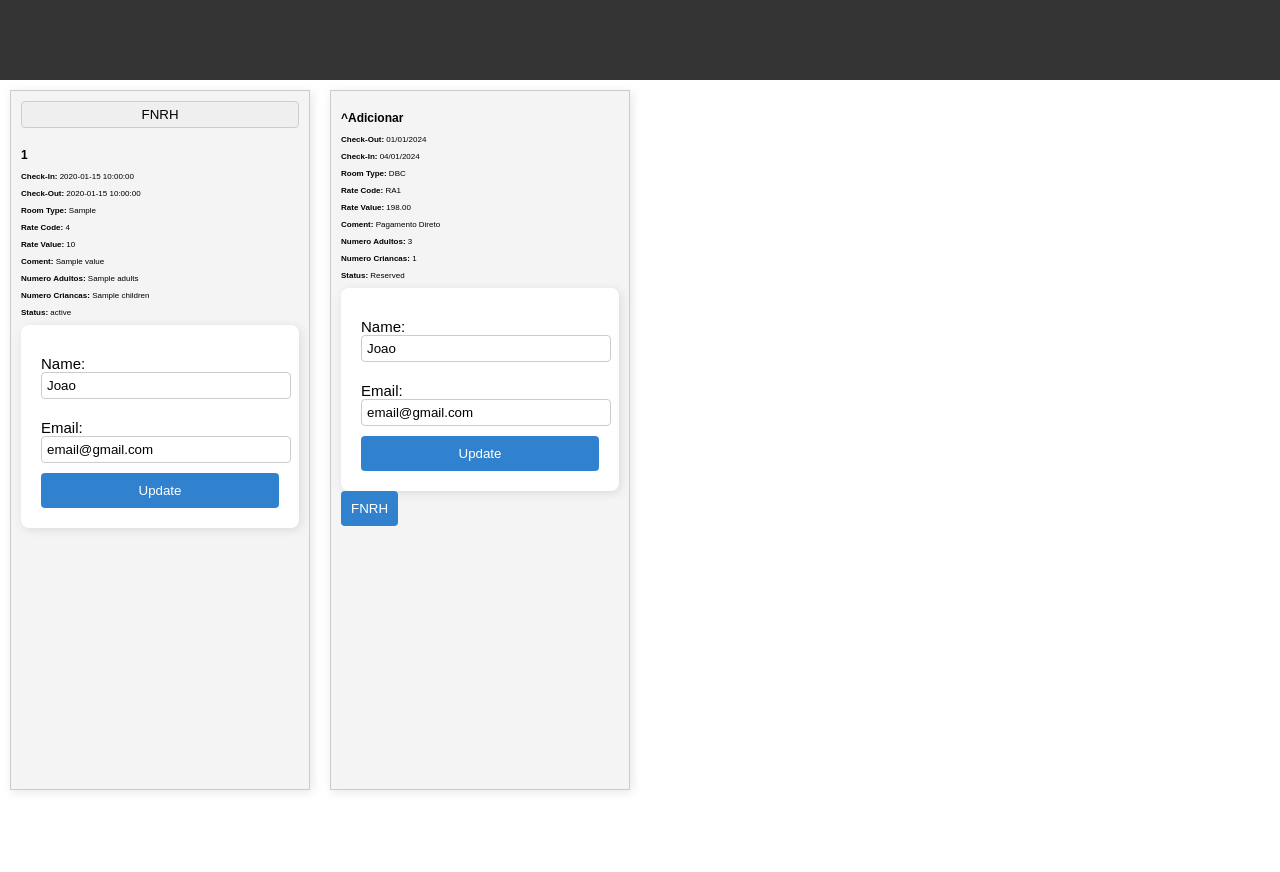
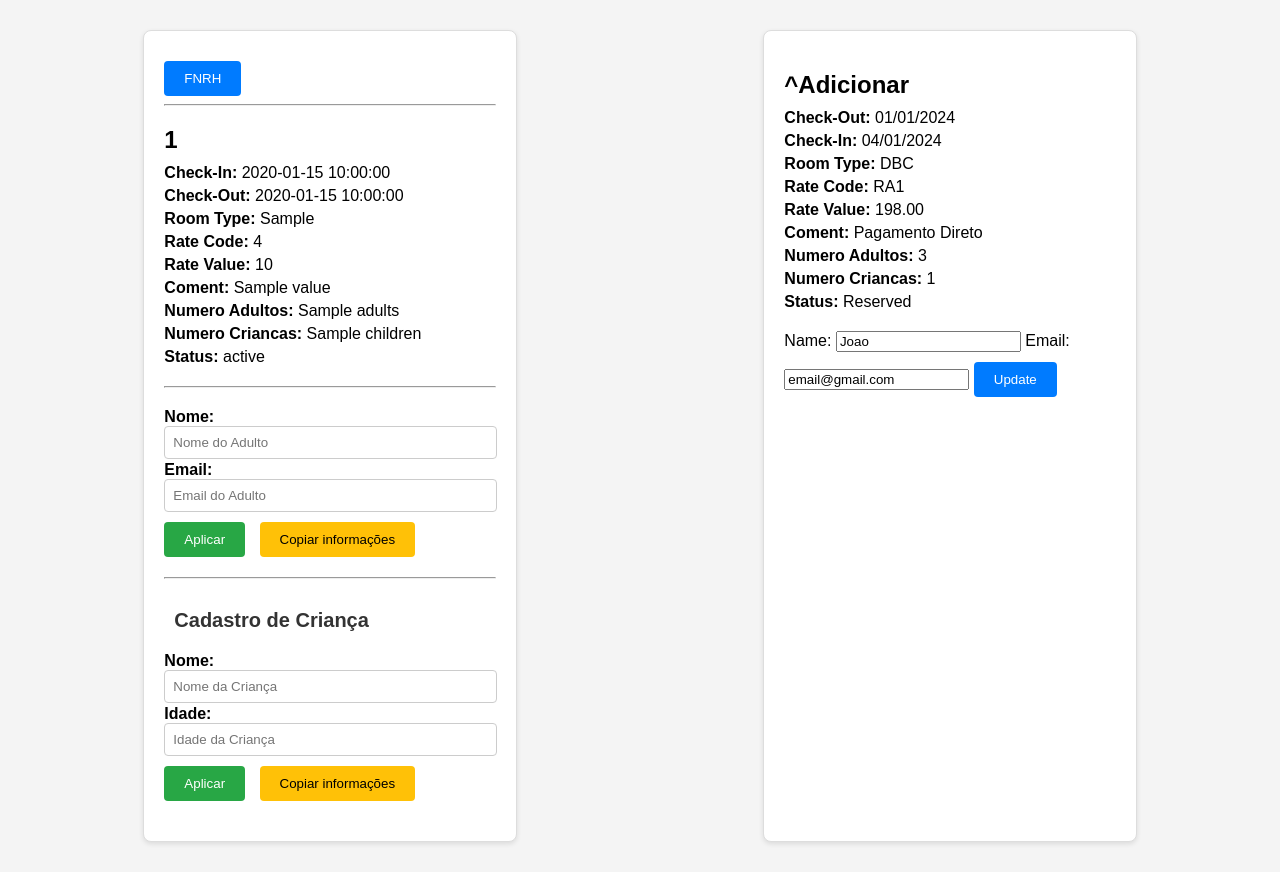
Before and after one commit to Geanderson-Ferreira/Bye-Pass, a Flask app: template templates/reserva.html in a window 1280 px wide. Before the commit the page ends 792 px from the top, so only its background shows below. Run offline with Flask 3, Linux system fonts and the light colour scheme; the template is opened without the code that fills it: most values are stand-ins (such as "Sample title", 1, 10 or a date in 2020).

Commit message:
FNRH Button Added2

```diff
--- a/auth.py
+++ b/auth.py
@@ -2,7 +2,8 @@ import requests
 
 permissions = {
     "integracao_geanderson": ["H5633", "H9360"],
-    "anne.cardoso": ["H5519"]
+    "anne.cardoso": ["H5519"],
+    "rafael.galan": ["H5519"]
 }
 
 def auth(user, password):
--- a/static/reserva.css
+++ b/static/reserva.css
@@ -1,97 +1,119 @@
-body, html {
-    height: 100%;
+/* Global Styles */
+body {
+    font-family: Arial, sans-serif;
+    background-color: #f4f4f4;
     margin: 0;
-    font-family: Arial, sans-serif;
-}
-
-.navbar {
-    width: 100%;
-    height: 80px;
-    background-color: #333;
-    display: flex;
-    justify-content: space-between;
-    align-items: center;
-    padding: 0 20px;
-    box-sizing: border-box;
-    color: white;
-}
-
-.nav-icon {
-    display: flex;
-    align-items: center;
-}
-
-.nav-icon i {
-    font-size: 24px;
-    cursor: pointer;
+    padding: 0;
 }
 
 .container {
     display: flex;
-    height: 90%;
-    width: 50%;
-}
-.header-body{
-    height: 30px;
-    background-color: #f4f4f4;
-    margin: 10px;
+    flex-wrap: wrap;
+    justify-content: space-around;
+    padding: 20px;
 }
 
-.resvData{
-    font-size: 8px;
+/* Card Container */
+.card {
+    border: 1px solid #ddd;
+    border-radius: 8px;
+    padding: 20px;
+    margin: 10px;
+    background-color: #fff;
+    box-shadow: 0 2px 5px rgba(0,0,0,0.1);
+    flex: 1 1 calc(33.333% - 40px);
+    max-width: calc(33.333% - 40px);
+    box-sizing: border-box;
 }
 
-.card {
-    font-size: 15px;
-    flex: 1;
-    margin: 10px;
-    display: table-column;
-    justify-content: center;
-    align-items: center;
-    background-color: #f4f4f4;
-    border: 1px solid #ccc;
-    box-shadow: 2px 2px 10px rgba(0, 0, 0, 0.1);
-    padding: 10px;
-    min-width: 100px;
-}
-
-.inner-card {
-    background-color: #fff;
-    padding: 20px;
-    border-radius: 8px;
-    box-shadow: 2px 2px 10px rgba(0, 0, 0, 0.1);
-    display: flex;
-    flex-direction: column;
-    align-items: center;
-}
-
-form {
-    display: flex;
-    flex-direction: column;
-    width: 100%;
-}
-
-label {
+/* Button Styles */
+.card form button {
+    background-color: #007bff;
+    color: #fff;
+    border: none;
+    border-radius: 4px;
+    padding: 10px 20px;
+    cursor: pointer;
+    transition: background-color 0.3s ease;
+    margin-right: 10px;
     margin-top: 10px;
 }
 
-input {
+.card form button:hover {
+    background-color: #0056b3;
+}
+
+/* Reservation Data Section */
+.resvData {
+    margin-bottom: 20px;
+}
+
+.resvData h2 {
+    font-size: 24px;
     margin-bottom: 10px;
-    padding: 5px;
+}
+
+.resvData p {
+    margin: 5px 0;
+    font-size: 16px;
+}
+
+/* Person Form Section */
+.person {
+    margin-top: 20px;
+}
+
+.person h3 {
+    margin-bottom: 10px;
+    font-size: 20px;
+    color: #333;
+    padding: 10px;
+}
+
+.person form {
+    margin-bottom: 20px;
+}
+
+.person form label {
+    display: block;
+    margin-top: 2px;
+    font-weight: bold;
+}
+
+.person form input[type="text"],
+.person form input[type="email"],
+.person form input[type="number"] {
+    width: 95%;
+    padding: 8px;
+    margin-right: 20px;
     border: 1px solid #ccc;
     border-radius: 4px;
-    width: 100%;
 }
 
-button {
-    padding: 10px;
-    background-color: #3182CE;
+.person form button[type="submit"] {
+    background-color: #28a745;
     color: #fff;
     border: none;
     border-radius: 4px;
+    padding: 10px 20px;
     cursor: pointer;
+    transition: background-color 0.3s ease;
 }
 
-button:hover {
-    background-color: #8fc09a;
+.person form button[type="submit"]:hover {
+    background-color: #218838;
 }
+
+.person form button[type="button"] {
+    background-color: #ffc107;
+    color: #000;
+    border: none;
+    border-radius: 4px;
+    padding: 10px 20px;
+    cursor: pointer;
+    transition: background-color 0.3s ease;
+}
+
+.person form button[type="button"]:hover {
+    background-color: #e0a800;
+}
--- a/templates/reserva.html
+++ b/templates/reserva.html
@@ -8,10 +8,10 @@
 </head>
 <body>
     <div class="navbar">
-        <div class="nav-icon">
+        <!-- <div class="nav-icon">
             <svg aria-hidden="true" focusable="false" data-prefix="fas" data-icon="person" class="svg-inline--fa fa-person h-8 w-8" role="img" xmlns="http://www.w3.org/2000/svg" viewBox="0 0 320 512" color="#4285cc"><path fill="currentColor" d="M112 48a48 48 0 1 1 96 0 48 48 0 1 1 -96 0zm40 304V480c0 17.7-14.3 32-32 32s-32-14.3-32-32V256.9L59.4 304.5c-9.1 15.1-28.8 20-43.9 10.9s-20-28.8-10.9-43.9l58.3-97c17.4-28.9 48.6-46.6 82.3-46.6h29.7c33.7 0 64.9 17.7 82.3 46.6l58.3 97c9.1 15.1 4.2 34.8-10.9 43.9s-34.8 4.2-43.9-10.9L232 256.9V480c0 17.7-14.3 32-32 32s-32-14.3-32-32V352H152z"></path></svg>
             <i class="fas fa-hotel"></i>
-        </div>
+        </div> -->
         <div class="nav-icon">
             <a href="{{ url_for('logout') }}"><i class="fas fa-sign-out-alt"></i></a>
         </div>
@@ -22,11 +22,12 @@
 
     {% if reservation.reservations.reservation[0].computedReservationStatus != "Cancelled"%}
 
-
         <div class="card">
             <form action="/{{ reservation.reservations.reservation[0].reservationIdList[0].id }}/registration_card" target="_blank">
-                    <input type="submit" value="FNRH" style="cursor:pointer;" >
+                <button type="submit" value="FNRH" style="cursor:pointer;">FNRH</button>
             </form>
+
+            <hr>
             <div class="resvData">
                 <h2>{{reservation.reservations.reservation[0].reservationIdList[1].id}}</h2>
                 <p><b>Check-In: </b>{{reservation.reservations.reservation[0].roomStay.arrivalDate}}</p>
@@ -36,13 +37,9 @@
                 <p><b>Rate Value: </b>{{reservation.reservations.reservation[0].roomStay.total.amountBeforeTax}}</p>
 
                 {% if reservation.reservations.reservation[0].comments | length != 0 %}
-
                     <p><b>Coment: </b>{{reservation.reservations.reservation[0].comments[0].comment.text.value}}</p>
-
                 {% else %}
-
                     <p><b>Coment: </b></p>
-
                 {% endif %}
 
                 <p><b>Numero Adultos: </b>{{reservation.reservations.reservation[0].roomStay.guestCounts.adults}}</p>
@@ -50,24 +47,36 @@
                 <p><b>Status: </b>{{reservation.reservations.reservation[0].computedReservationStatus}}</p>
             </div>
 
+            <hr>
 
-                <div class="inner-card">
-
+            <div class="person">
+                <p><b>{{reservation.reservations.reservation[0].reservationGuests[0].profileInfo.profile.customer.personName[0].givenName}} {{reservation.reservations.reservation[0].reservationGuests[0].profileInfo.profile.customer.personName[0].surname}}</b></p>
                 <form action="" method="POST">
-                        <label>Name:</label>
-                        <input type="text" id="name-1" name="name" value="Joao">
-                        <label for="email-1">Email:</label>
-                        <input type="email" id="email-1" name="email" value="email@gmail.com">
-                        <button type="submit">Update</button>
+                    <label for="adult-name-{{loop.index}}">Nome:</label>
+                    <input type="text" id="adult-name-{{loop.index}}" name="adult_name" placeholder="Nome do Adulto">
+                    <label for="adult-email-{{loop.index}}">Email:</label>
+                    <input type="email" id="adult-email-{{loop.index}}" name="adult_email" placeholder="Email do Adulto">
+                    <button type="submit">Aplicar</button>
+                    <button type="button" onclick="copyInfo('adult-name-{{loop.index}}', 'adult-email-{{loop.index}}')">Copiar informações</button>
+                </form>
+                <hr>
+                <h3>Cadastro de Criança</h3>
+                <form action="" method="POST">
+                    <label for="child-name-{{loop.index}}">Nome:</label>
+                    <input type="text" id="child-name-{{loop.index}}" name="child_name" placeholder="Nome da Criança">
+                    <label for="child-age-{{loop.index}}">Idade:</label>
+                    <input type="number" id="child-age-{{loop.index}}" name="child_age" placeholder="Idade da Criança">
+                    <button type="submit">Aplicar</button>
+                    <button type="button" onclick="copyInfo('child-name-{{loop.index}}', 'child-age-{{loop.index}}')">Copiar informações</button>
                 </form>
             </div>
         </div>
     {% endif %}
 {% endfor %}
 
+
 <!--Para cada reserva à adicionar-->
         {% for reservation in data.reservations_to_add %}
-
 
         <div class="card">
 
@@ -95,7 +104,6 @@
                     <button type="submit">Update</button>
                 </form>
             </div>
-            <button>FNRH</button>
         </div>
     {% endfor %}
 
```
Also changed, not shown: static/reserva1.css (added, +97 -0 lines), templates/reserva1.html (added, +106 -0 lines). Lines whose indentation alone changed are shown as unchanged.
